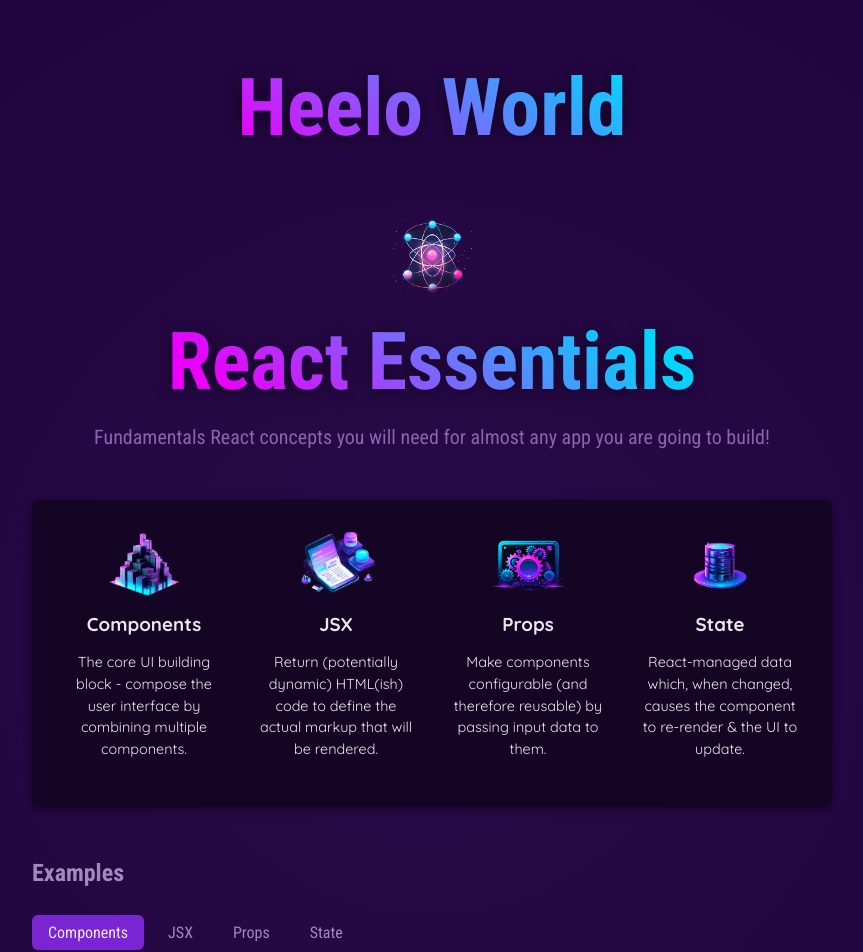
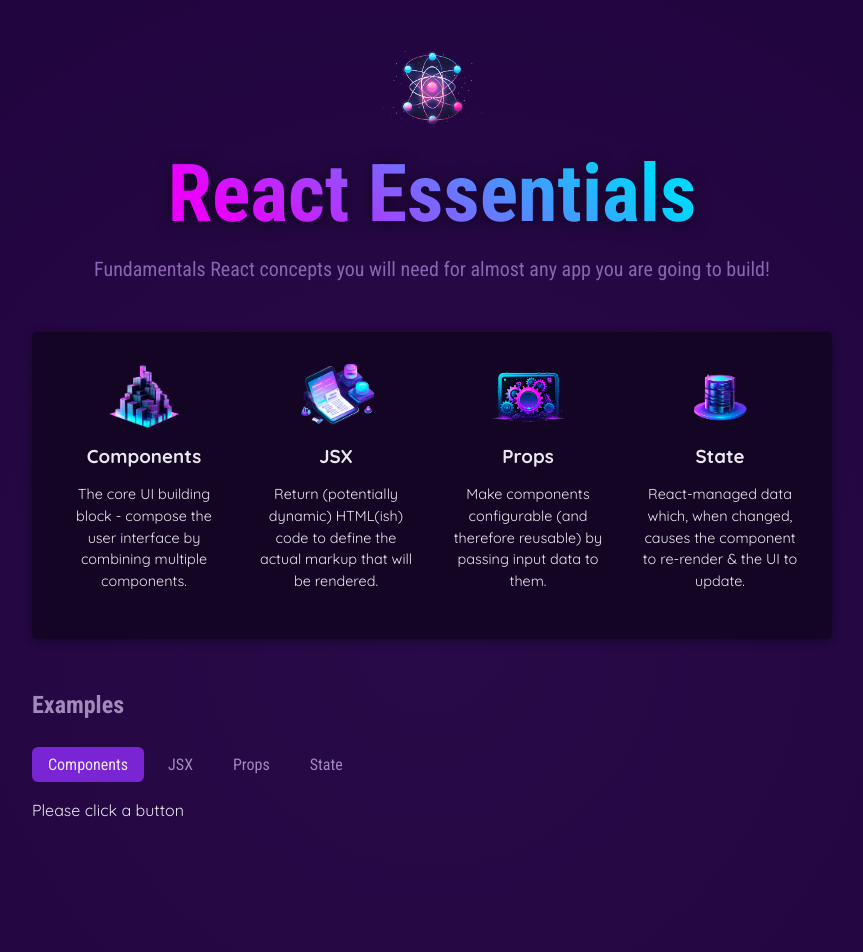
Before and after one commit to AlaaDuridi/simple-react-app, a React (Vite) app: page / in a window 1280 px wide. Shown: the top 952 px of the page, without its empty margins (208-1071 px from the left). Built offline with nearby package versions, Linux system fonts and the light colour scheme.

Commit message:
tabButton

```diff
--- a/src/App.tsx
+++ b/src/App.tsx
@@ -4,11 +4,15 @@
 import TabButton from "./components/TabButton.tsx";
 
 function App() {
+  let tabContent = "Please click a button";
+  const handleSelect = (selectedButton: string) => (): void => {
+    console.log("Selected button: ", selectedButton);
+    tabContent = selectedButton;
+    console.log(tabContent);
+  };
+
   return (
     <>
-      <header>
-        <h1>Heelo World</h1>
-      </header>
       <Header></Header>
       <main>
         <section id="core-concepts">
@@ -21,21 +25,21 @@
 
         <section id="examples">
           <h2>Examples</h2>
-
           <menu>
-            <TabButton isActive={true} onClick={() => console.log("hi")}>
+            <TabButton isActive={true} onClick={handleSelect("components")}>
               Components
             </TabButton>
-            <TabButton isActive={false} onClick={() => console.log("hi")}>
+            <TabButton isActive={false} onClick={handleSelect("jsx")}>
               JSX
             </TabButton>
-            <TabButton isActive={false} onClick={() => console.log("hi")}>
+            <TabButton isActive={false} onClick={handleSelect("props")}>
               Props
             </TabButton>
-            <TabButton isActive={false} onClick={() => console.log("hi")}>
+            <TabButton isActive={false} onClick={handleSelect("state")}>
               State
             </TabButton>
           </menu>
+          {tabContent}
         </section>
       </main>
     </>
```
Also changed, not shown: src/components/TabButton.tsx (+5 -6 lines), editorconfig.txt (added).
